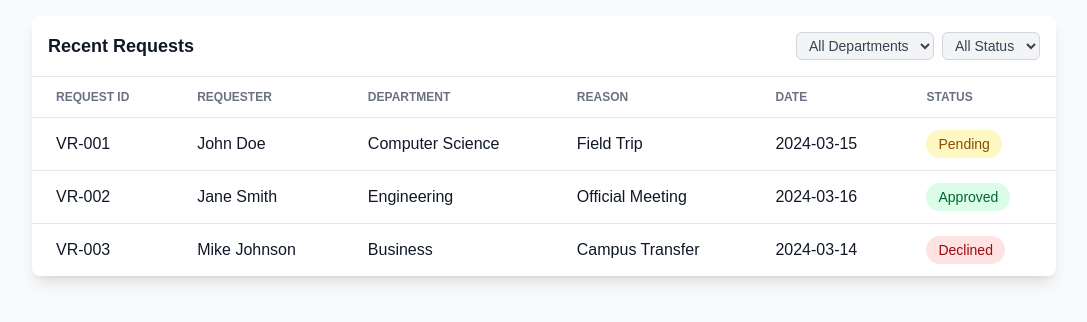
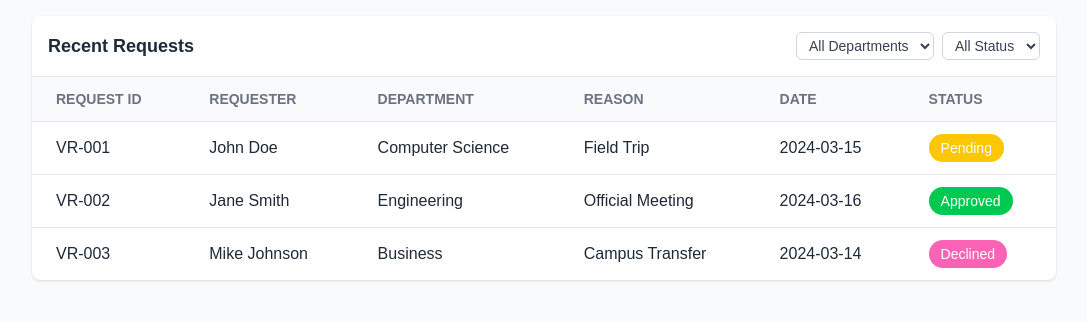
Before and after one commit to mclaire12/Imotrak-Staff-portal, a Next.js app: page /request-overview in a window 1280 px wide. Shown: the top 322 px of the page, without its empty margins (96-1183 px from the left). Built offline with nearby package versions, Linux system fonts and the light colour scheme.

Commit message:
request overview

```diff
--- a/app/(staff)/request-overview/page.tsx
+++ b/app/(staff)/request-overview/page.tsx
@@ -12,14 +12,14 @@ export default function RecentRequests() {
   return (
     <div className="p-4 bg-gray-50 min-h-screen">
       <div className="max-w-5xl mx-auto">
-        <div className="bg-white rounded-lg shadow-lg">
+        <div className="bg-white rounded-lg shadow-sm">
           <div className="flex justify-between items-center p-4 border-b border-gray-200">
-            <h2 className="text-lg font-semibold text-gray-900">Recent Requests</h2>
+            <h2 className="text-lg font-semibold text-gray-800">Recent Requests</h2>
             <div className="flex space-x-2">
-              <select className="border border-gray-300 rounded-md px-2 py-1 text-sm text-gray-700 bg-gray-100 focus:outline-none focus:ring-2 focus:ring-blue-500">
+              <select className="border border-gray-300 rounded-md px-2 py-1 text-sm text-gray-700 focus:outline-none focus:ring-2 focus:ring-blue-500">
                 <option>All Departments</option>
               </select>
-              <select className="border border-gray-300 rounded-md px-2 py-1 text-sm text-gray-700 bg-gray-100 focus:outline-none focus:ring-2 focus:ring-blue-500">
+              <select className="border border-gray-300 rounded-md px-2 py-1 text-sm text-gray-700 focus:outline-none focus:ring-2 focus:ring-blue-500">
                 <option>All Status</option>
               </select>
             </div>
@@ -27,7 +27,7 @@ export default function RecentRequests() {
           <div className="overflow-x-auto">
             <table className="w-full text-left">
               <thead>
-                <tr className="text-xs font-medium text-gray-500 uppercase">
+                <tr className="text-sm font-medium text-gray-500 bg-gray-50 uppercase">
                   <th className="py-3 px-6">Request ID</th>
                   <th className="py-3 px-6">Requester</th>
                   <th className="py-3 px-6">Department</th>
@@ -38,20 +38,20 @@ export default function RecentRequests() {
               </thead>
               <tbody>
                 {requests.map((request, index) => (
-                  <tr key={index} className="border-t border-gray-200">
-                    <td className="py-3 px-6 text-gray-900">{request.id}</td>
-                    <td className="py-3 px-6 text-gray-900">{request.requester}</td>
-                    <td className="py-3 px-6 text-gray-900">{request.department}</td>
-                    <td className="py-3 px-6 text-gray-900">{request.reason}</td>
-                    <td className="py-3 px-6 text-gray-900">{request.date}</td>
+                  <tr key={index} className="border-t border-gray-200 hover:bg-gray-50">
+                    <td className="py-3 px-6 text-gray-800">{request.id}</td>
+                    <td className="py-3 px-6 text-gray-800">{request.requester}</td>
+                    <td className="py-3 px-6 text-gray-800">{request.department}</td>
+                    <td className="py-3 px-6 text-gray-800">{request.reason}</td>
+                    <td className="py-3 px-6 text-gray-800">{request.date}</td>
                     <td className="py-3 px-6">
                       <span
-                        className={`inline-block px-3 py-1 text-sm font-medium rounded-full ${
+                        className={`inline-block px-3 py-1 text-sm font-medium rounded-full text-white ${
                           request.status === "Pending"
-                            ? "bg-yellow-100 text-yellow-800"
+                            ? "bg-yellow-400"
                             : request.status === "Approved"
-                            ? "bg-green-100 text-green-800"
-                            : "bg-red-100 text-red-800"
+                            ? "bg-green-500"
+                            : "bg-pink-400"
                         }`}
                       >
                         {request.status}
```
